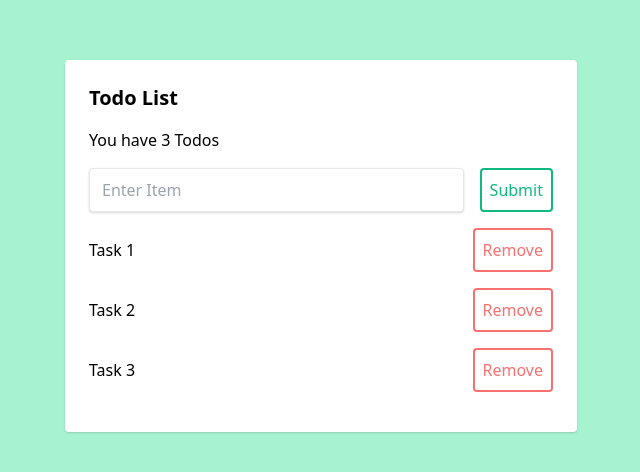
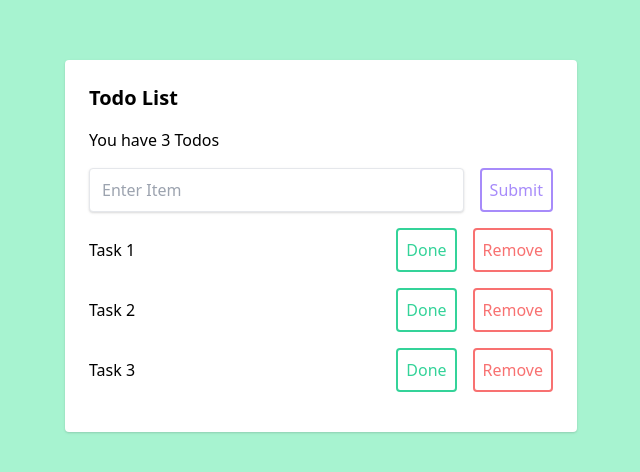
Before and after one commit to TroyeKizzz/todo-app, a React (Create React App) app in the folder frontend/: page / in a window 1280 px wide. Shown: the part 154-626 px from the top of the page, without its empty margins (319-959 px from the left). Built offline with nearby package versions, Linux system fonts and the light colour scheme.

Commit message:
Finished #5: Add, Mark Done, Undo, Delete

```diff
--- a/frontend/src/App.js
+++ b/frontend/src/App.js
@@ -3,16 +3,35 @@ import './App.css';
 
 class App extends React.Component {
   state = {
-    tasks: ['Task 1', 'Task 2', 'Task 3'],
+    tasks: [
+      {
+        'index': 'Task 1',
+        'complete': false
+      },
+      {
+        'index': 'Task 2',
+        'complete': false
+      },
+      {
+        'index': 'Task 3',
+        'complete': false
+      },
+    ],
   };
 
   handleSubmit = task => {
-    this.setState({tasks: [...this.state.tasks, task]});
+    this.setState({tasks: [...this.state.tasks, {index: task, isDone: false}]});
   }
 
   handleDelete = (index) => {
     const newArr = [...this.state.tasks];
     newArr.splice(index, 1);
+    this.setState({tasks: newArr});
+  }
+
+  handleToggle = (index) => {
+    const newArr = [...this.state.tasks];
+    newArr[index]['complete'] = !newArr[index]['complete'];
     this.setState({tasks: newArr});
   }
 
@@ -23,7 +42,7 @@ class App extends React.Component {
           <h1 className="antialiased text-grey-darkest mb-4 font-semibold text-xl">Todo List</h1>
           <Header numTodos={this.state.tasks.length} />
           <SubmitForm onFormSubmit={this.handleSubmit} />
-          <TodoList tasks={this.state.tasks} onDelete={this.handleDelete} />
+          <TodoList tasks={this.state.tasks} isDone={this.handleToggle} onDelete={this.handleDelete} />
         </div>
       </div>
     );
@@ -52,7 +71,7 @@ class SubmitForm extends React.Component {
           onChange={(e) => this.setState({term: e.target.value})}
           className="shadow appearance-none border rounded w-full py-2 px-3 mr-4 mb-4 text-grey-darker"
         />
-        <button className='flex-no-shrink p-2 border-2 rounded text-green-500 mb-4 border-green-500 hover:text-white hover:bg-green-500'>Submit</button>
+        <button className='flex-no-shrink p-2 border-2 rounded text-purple-400 mb-4 border-purple-400 hover:text-white hover:bg-purple-400'>Submit</button>
       </form>
     );
   }
@@ -72,7 +91,7 @@ const Header = (props) => {
 
 const TodoList = (props) => {
   const todos = props.tasks.map((todo, index) => {
-    return <Todo content={todo} key={index} id={index} onDelete={props.onDelete} />
+    return <Todo content={todo.index} todo={todo} key={index} id={index} isDone={props.isDone} onDelete={props.onDelete} />
   })
   return(
     <div className='list-wrapper'>
@@ -84,7 +103,8 @@ const TodoList = (props) => {
 const Todo = (props) => {
   return(
     <div className="flex mb-4 items-center">
-      <p className="antialiased w-full text-grey-darkest text-base font-normal">{props.content}</p>
+      <p className={props.todo.complete? "line-through text-green-400 antialiased w-full text-base font-normal":"text-grey-800 antialiased w-full text-base font-normal"}>{props.content}</p>
+      <button className={props.todo.complete? "flex-no-shrink p-2 ml-4 mr-2 border-2 rounded hover:text-white text-gray-300 border-gray-300 hover:bg-gray-300":"flex-no-shrink p-2 ml-4 mr-2 border-2 rounded hover:text-white text-green-400 border-green-400 hover:bg-green-400"}  onClick={() => {props.isDone(props.id)}}>{props.todo.complete? "Undo":"Done"}</button>
       <button className="flex-no-shrink p-2 ml-2 border-2 rounded text-red-400 border-red-400 hover:text-white hover:bg-red-400" onClick={() => {props.onDelete(props.id)}}>Remove</button>
     </div>
   );
```
Also changed, not shown: 1 other file (tests, documents, lock files or other folders).
